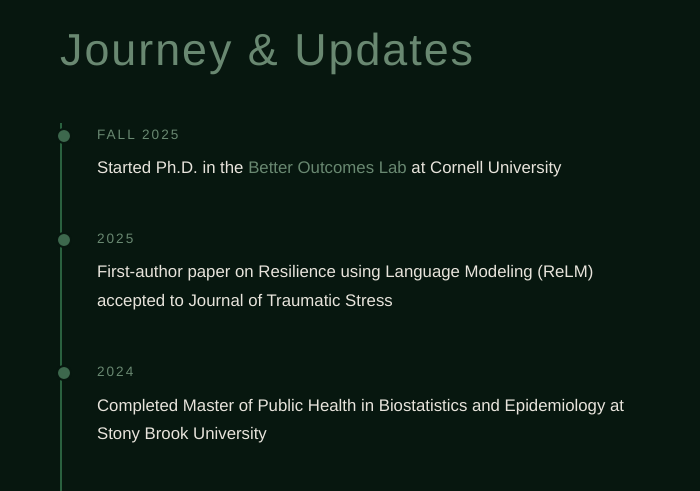
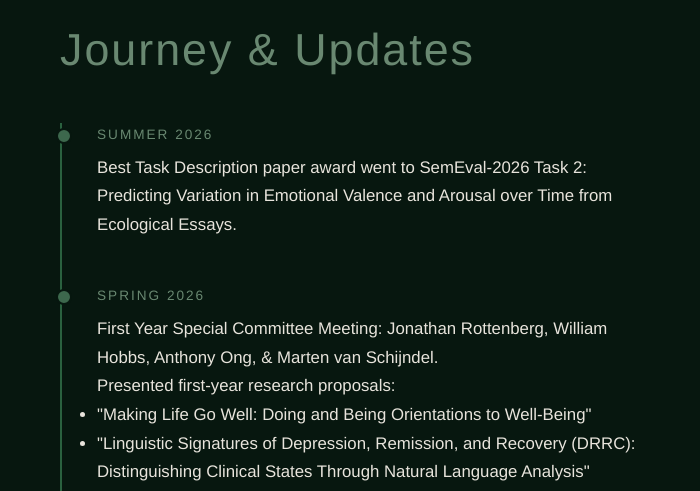
Before and after one commit to smahwish/smahwish.github.io, a plain HTML site: page index.html in a window 1280 px wide. Shown: the part 1920-2411 px from the top of the page, 0-700 px from the left. Drawn offline with Linux system fonts and the light colour scheme; some icons are missing.

Commit message:
second year update

```diff
--- a/index.html
+++ b/index.html
@@ -129,7 +129,7 @@
         <div class="section-content">
             <div class="about-text">
                 <h2>About</h2>
-                <p>I am a first-year graduate student in the <a href="https://www.human.cornell.edu/hd/research/labs/better-outcomes-lab">Better Outcomes Lab</a> interested in understanding protective factors that support psychological well-being and adaptability following periods of stress and adversity.</p>
+                <p>I am a second-year graduate student in the <a href="https://www.human.cornell.edu/hd/research/labs/better-outcomes-lab">Better Outcomes Lab</a> interested in understanding protective factors that support psychological well-being and adaptability following periods of stress and adversity.</p>
                 <p>I’m also interested in the ways language encodes these psychological processes and how natural language processing (NLP) can be used to study them in a theoretically grounded manner.</p>
                 <p>I value collaborative, interdisciplinary, and quantitatively grounded research, and I am committed to open and transparent science through the reporting of both significant and non-significant findings. Prior to beginning my Ph.D., I earned an MPH in Biostatistics and Epidemiology and spent three years as a researcher and coordinator in a human-centered NLP lab (HLAB) within the Computer Science Department at Stony Brook University.</p>
                 <p class="personal">Outside of research, I am a sister, the eldest daughter of two immigrant parents, and a plant lover. I have many interests, but you will most often find me sketching and painting, cooking, running, and my most expensive hobby: horseback riding. I'm also a coffee and matcha enthusiast, with an extensive home espresso-making setup.</p>
@@ -142,6 +142,21 @@
             <div class="journey-content">
                 <h2>Journey & Updates</h2>
                 <div class="timeline">
+                    <div class="timeline-item">
+                        <div class="timeline-date">Summer 2026</div>
+                        <div class="timeline-content">Best Task Description paper award went to SemEval-2026 Task 2: Predicting Variation in Emotional Valence and Arousal over Time from Ecological Essays.</div>
+                    </div>
+                    <div class="timeline-item">
+                        <div class="timeline-date">Spring 2026</div>
+                        <div class="timeline-content">
+                            <p>First Year Special Committee Meeting: Jonathan Rottenberg, William Hobbs, Anthony Ong, & Marten van Schijndel.</p>
+                            <p>Presented first-year research proposals:</p>
+                            <ul>
+                                <li>"Making Life Go Well: Doing and Being Orientations to Well-Being"</li>
+                                <li>"Linguistic Signatures of Depression, Remission, and Recovery (DRRC): Distinguishing Clinical States Through Natural Language Analysis"</li>
+                            </ul>
+                        </div>
+                    </div>
                     <div class="timeline-item">
                         <div class="timeline-date">Fall 2025</div>
                         <div class="timeline-content">Started Ph.D. in the <a href="https://www.human.cornell.edu/hd/research/labs/better-outcomes-lab">Better Outcomes Lab</a> at Cornell University</div>
@@ -191,6 +206,12 @@
         <div class="section-content">
             <h2>Publications</h2>
             <ul>
+                <li>
+                    Soni, N., Schwartz, H. A., Boyd, R. L., Bui, P. H., Mahwish, S., Nilsson, A. H., Ganesan, A. V., Ungar, L., Balasubramanian, N., & Mohammad, S. M. (2026).
+                    <span class="paper-title">SemEval-2026 Task 2: Predicting Variation in Emotional Valence and Arousal over Time from Ecological Essays.</span>.
+                    <span class="journal">Proceedings of the 20th International Workshop on Semantic Evaluation. Association for Computational Linguistics.</span>, 3731-3752.
+                    <a href="10.18653/v1/2026.semeval-1.451">DOI</a>
+                </li>
                 <li>
                     Mahwish, S., Boyd, R. L., Varadarajan, V., Kotov, R., Luft, B. J., Schwartz, H. A., & Clouston, S. A. P. (2026).
                     <span class="paper-title">Measuring resilience using language modeling: A computational approach to observing resilience</span>.
```
